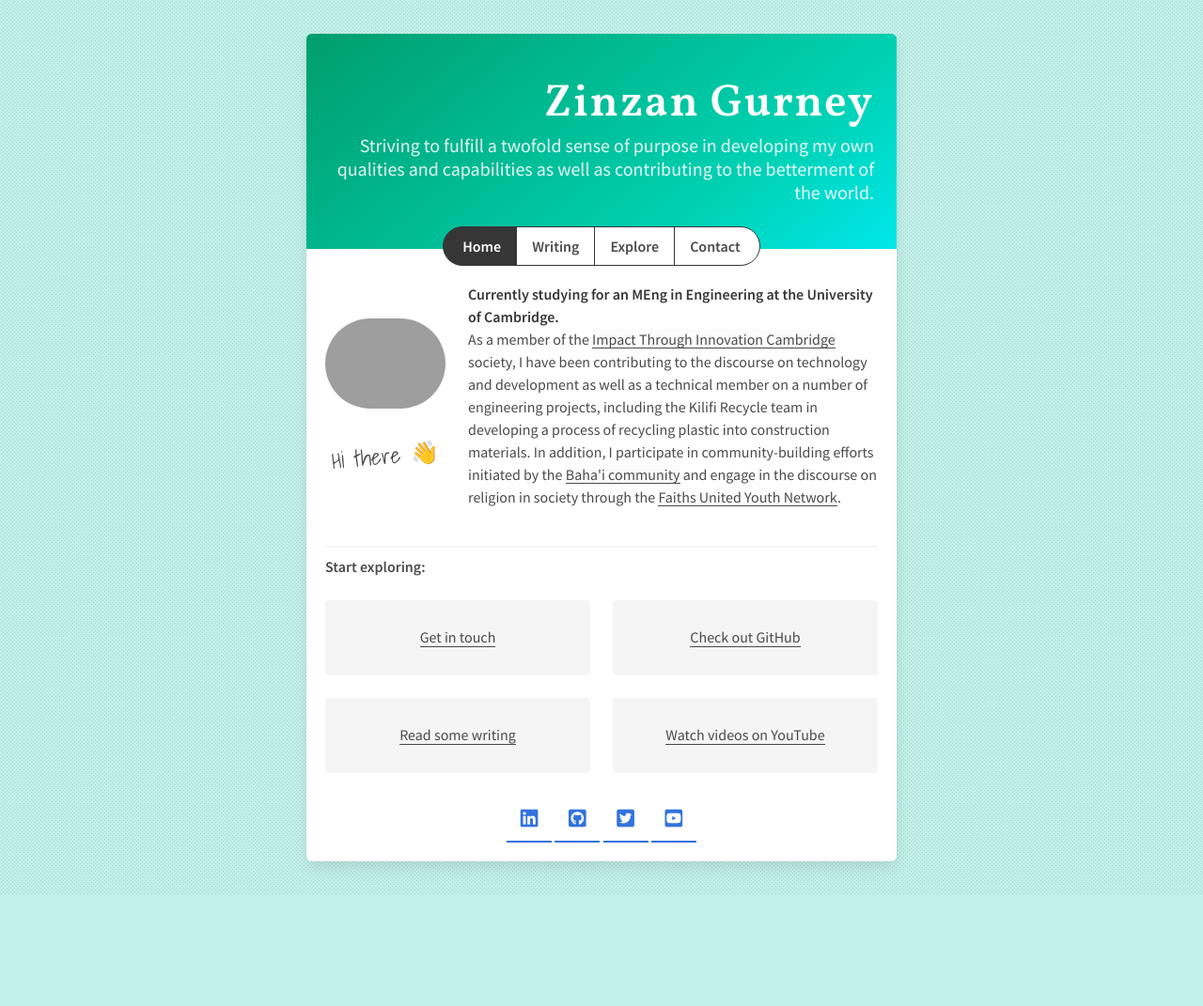
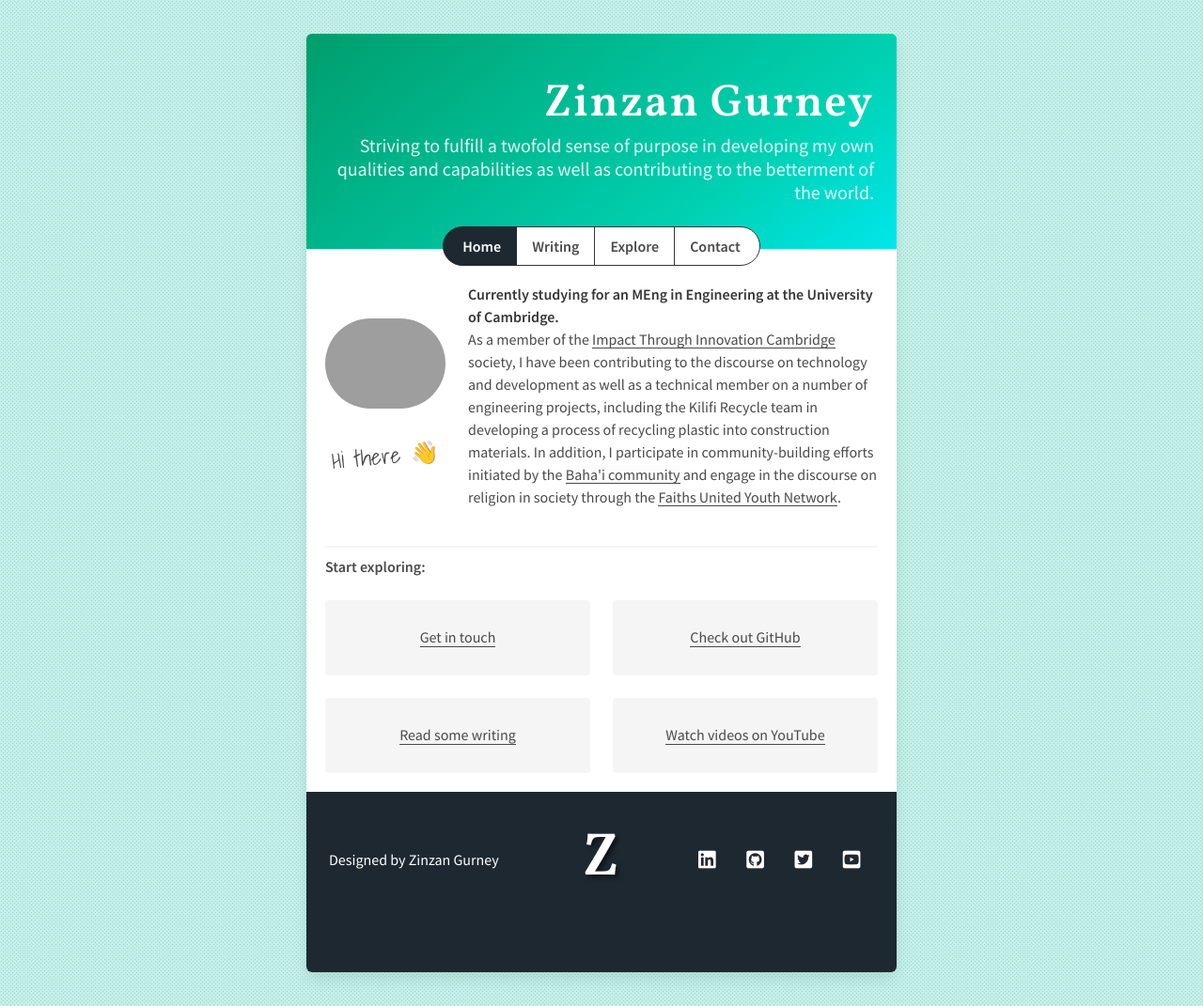
Before and after one commit to ZGurney/zgurney.github.io, a website: page docs/index.html in a window 1280 px wide. Shown: the whole page at 94% size. Before the commit the page ends 953 px from the top, so only its background shows below. Drawn offline with Linux system fonts and the light colour scheme; grey boxes are pictures that could not be loaded; files whose address does not match are found by name.

Commit message:
Add footer
- Added footer with tagline, logo and social media icons
- Set custom sass files to partials with underscore

```diff
--- a/docs/css/sass/custom-bulma.scss
+++ b/docs/css/sass/_custom-bulma.scss
@@ -6,6 +6,10 @@ $weight-bold: 600;
 $tablet: 700px;
 $size-7: 0.9rem;
 
+$dark: hsl(0, 0%, 21%);
+/* From bahaiworld.bahai.org */
+$dark-blue: #1e2831;
+
 /* Customise tabs navigation
 $tabs-border-bottom-color: white;
 $tabs-link-hover-border-bottom-color: white;
@@ -13,7 +17,11 @@ $tabs-link-active-border-bottom-color: white;
 */
 
 /* Customise tabs toggle navigation */
-$tabs-toggle-link-border-color: hsl(0, 0%, 21%);
-$tabs-toggle-link-hover-border-color: hsl(0, 0%, 21%);
-$tabs-toggle-link-active-background-color: hsl(0, 0%, 21%);
-$tabs-toggle-link-active-border-color: hsl(0, 0%, 21%);
+$tabs-toggle-link-border-color: $dark-blue;
+$tabs-toggle-link-hover-border-color: $dark-blue;
+$tabs-toggle-link-active-background-color: $dark-blue;
+$tabs-toggle-link-active-border-color: $dark-blue;
+
+/* Customise footer */
+$footer-background-color: $dark-blue;
+$footer-color: white;
--- a/docs/css/sass/mystyle.scss
+++ b/docs/css/sass/_mystyle.scss
@@ -29,12 +29,36 @@ a.underline {
     letter-spacing: 0.1rem;
 }
 
+.engrave {
+    /* text-shadow: 0px -0.2rem 0px rgba(0,0,0,.5); */
+    text-shadow: 0.2rem 0.2rem 5px rgba(0,0,0,.5);
+    font-weight: 700;
+    &.title {
+        font-size: 4rem;
+    }
+}
+
+/* Similar to http://www.ximenavengoechea.com/ footer */
 .social-media {
+    p:hover > a {
+        transition-duration: 0.5s;
+        color: $grey-dark;
+    }
+    a {
+        transition-duration: 0.1s;
+        color: $white;
+        &:hover > span {
+            color: $white;
+        }
+    }
+
+    /*
     border-bottom: 0.15rem solid currentColor;
     border-top: none;
     display: inline-block;
     line-height: 0.8rem;
     color: $link;
+    */
 }
 
 .mybutton.to-activity {
@@ -106,9 +130,9 @@ header {
         background-repeat: no-repeat;
         */
     }
+    /*
+    ul li {
 
-    ul li {
-        /*
         color: $black;
         border-right: 1px solid #000;
 
@@ -123,8 +147,9 @@ header {
         &:hover {
             background: $grey-light;
         }
-        */
+
     }
+    */
 }
 /*
 li.is-active {
@@ -133,10 +158,35 @@ li.is-active {
 }
 */
 
+.logo {
+    position: absolute;
+    left: 0;
+    right: 0;
+    margin-left: auto;
+    margin-right: auto;
+}
+
 figure {
     display: block;
     margin: 0 auto;
 }
+
+/*
+.image.is-128x128.pattern-offset {
+    position: absolute;
+    left: 0;
+    right: 0;
+    top: 0;
+    bottom: 0;
+    margin: 0 auto;
+    width: 140px;
+    height: 140px;
+}
+
+.pattern-offset-parent {
+    position: relative;
+}
+*/
 
 hr {
     margin: 1rem 0 0.5rem 0;
--- a/docs/css/sass/overall.scss
+++ b/docs/css/sass/overall.scss
@@ -9,13 +9,13 @@
 /* Import fonts */
 @import url("https://fonts.googleapis.com/css2?family=Shadows+Into+Light&display=swap");
 @import url("https://fonts.googleapis.com/css2?family=Source+Sans+Pro:ital,wght@0,200;0,300;0,400;0,600;0,700;1,200;1,300;1,400;1,600;1,700&display=swap");
-@import url("https://fonts.googleapis.com/css2?family=Vollkorn:wght@400;500;600&display=swap");
+@import url("https://fonts.googleapis.com/css2?family=Vollkorn:wght@400;500;600;700&display=swap");
 
 /* Import Bulma customised variables */
-@import "custom-bulma.scss";
+@import "_custom-bulma.scss";
 
 /* Import Bulma */
 @import "../../../node_modules/bulma/bulma.sass";
 
 /* Import my own styles */
-@import "mystyle.scss";
+@import "_mystyle.scss";
--- a/docs/index.html
+++ b/docs/index.html
@@ -65,9 +65,16 @@
               </div>
             </div>
             -->
-            <figure class="image is-128x128">
-              <img class="is-rounded" src="https://www.gravatar.com/avatar/b6002a7cca3ebc020e4323bd1fb13096?s=128">
-            </figure>
+            <div class="pattern-offset-parent">
+              <!--
+                <figure class="image is-128x128 pattern-offset">
+                  <img class="is-rounded" src="img/pattern-offset.svg">
+                </figure>
+              -->
+              <figure class="image is-128x128">
+                <img class="is-rounded" src="https://www.gravatar.com/avatar/b6002a7cca3ebc020e4323bd1fb13096?s=128">
+              </figure>
+            </div>
             <p id="hello" class="has-text-centered cursive is-size-4">
               Hi there 👋
             </p>
@@ -116,35 +123,96 @@
           </div>
         </section>
 
-        <!-- Social media icons -->
-        <section class="columns is-centered">
-          <div class="column is-half">
-            <p class="has-text-centered">
-              <a href="https://www.linkedin.com/in/zinzan" class="social-media">
+      </article>
+
+      <!-- Footer
+      <footer class="footer">
+        <div class="content columns is-vcentered">
+          <div class="column">
+            <p>
+              "All men have been created to carry forward an ever-advancing civilization"
+            </p>
+            <em>Baha'u'llah</em>
+          </div>
+
+          <div class="column has-text-centered">
+            <h1 class="engrave title has-text-white">
+              Z
+            </h1>
+          </div>
+
+          <div class="column has-text-right social-media">
+            <p>
+              <a href="https://www.linkedin.com/in/zinzan">
                 <span class="icon is-large">
                   <i class="fab fa-lg fa-linkedin"></i>
                 </span>
               </a>
-              <a href="https://github.com/ZGurney" class="social-media">
+              <a href="https://github.com/ZGurney">
                 <span class="icon is-large">
                   <i class="fab fa-lg fa-github-square"></i>
                 </span>
               </a>
-              <a href="https://twitter.com/zinzangurney" class="social-media">
+              <a href="https://twitter.com/zinzangurney">
                 <span class="icon is-large">
                   <i class="fab fa-lg fa-twitter-square"></i>
                 </span>
               </a>
-              <a href="https://www.youtube.com/channel/UCEyD5cqMnABeFPCAF7YMKGQ" class="social-media">
+              <a href="https://www.youtube.com/channel/UCEyD5cqMnABeFPCAF7YMKGQ">
                 <span class="icon is-large">
                   <i class="fab fa-lg fa-youtube-square"></i>
                 </span>
               </a>
             </p>
           </div>
-        </section>
+        </div>
+      </footer>
+      -->
 
-      </article>
+      <footer class="footer">
+        <div class="content level has-text-centered">
+          <div class="level-left">
+            <div class="level-item">
+              <p>
+                Designed by Zinzan Gurney
+              </p>
+            </div>
+          </div>
+
+          <div class="level-item logo is-hidden-mobile">
+            <h1 class="engrave title has-text-white">
+              Z
+            </h1>
+          </div>
+
+          <div class="level-right">
+            <div class="level-item social-media">
+              <p>
+                <a href="https://www.linkedin.com/in/zinzan">
+                  <span class="icon is-large">
+                    <i class="fab fa-lg fa-linkedin"></i>
+                  </span>
+                </a>
+                <a href="https://github.com/ZGurney">
+                  <span class="icon is-large">
+                    <i class="fab fa-lg fa-github-square"></i>
+                  </span>
+                </a>
+                <a href="https://twitter.com/zinzangurney">
+                  <span class="icon is-large">
+                    <i class="fab fa-lg fa-twitter-square"></i>
+                  </span>
+                </a>
+                <a href="https://www.youtube.com/channel/UCEyD5cqMnABeFPCAF7YMKGQ">
+                  <span class="icon is-large">
+                    <i class="fab fa-lg fa-youtube-square"></i>
+                  </span>
+                </a>
+              </p>
+            </div>
+          </div>
+        </div>
+      </footer>
 
     </main>
   </div>
```
Also changed, not shown: docs/css/overall.css, docs/img/pattern-offset.svg (added), 1 other file.
